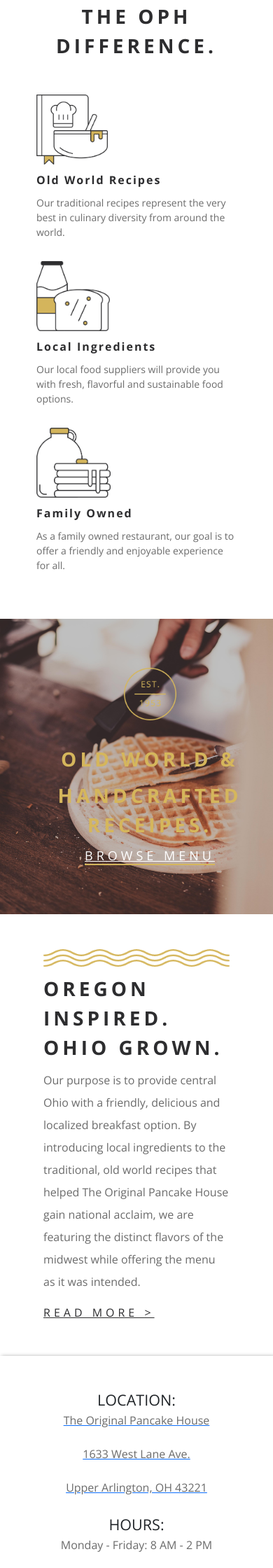
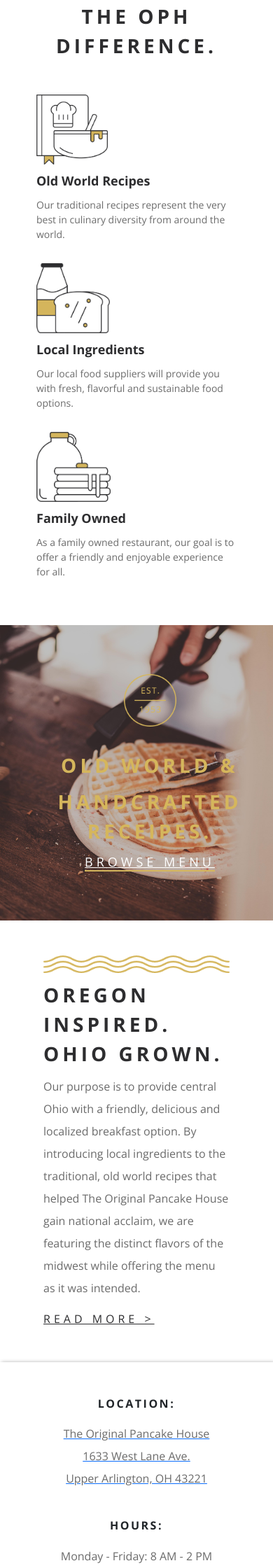
Before and after one commit to jamerine/oph_2, a Rails app: page / in a window 390 px wide. Shown: the part 733-2973 px from the top of the page at 70% size. Run offline with Rails 7, Linux system fonts and the light colour scheme; style sheets or scripts are compiled from the project's sources; some libraries are stand-ins or nearby versions.

Commit message:
final changes

```diff
--- a/app/assets/javascripts/application.js
+++ b/app/assets/javascripts/application.js
@@ -237,12 +237,14 @@
          $(".navbar-fixed-top").css('background-color', 'rgba(255, 255, 255, 1.0)');
          $(".navbar-brand").css('background-image', 'url("../assets/OPH_dark_2x.png")');
          $(".navbar-brand").css('height', '50px');
+         $(".navbar-brand").css('width', '100px');
          $(".navbar-menu").css('background-image', 'url("../assets/menu_black_2x.png")');
          $(".navbar-menu").css('height', '50px');
-
+         $(".navbar-menu").css('margin-top', '0px');
           $(".navbar-fixed-top").css('box-shadow', ' -3px 0px 5px 0px rgba(0,0,0,0.30)');
           $(".navbar-fixed-top").css('-webkit-box-shadow', ' -3px 0px 5px 0px rgba(0,0,0,0.30)');
           $(".navbar-fixed-top").css('-moz-box-shadow', ' -3px 0px 5px 0px rgba(0,0,0,0.30)');
+
        } else {
          $(".navbar-fixed-top").css('background-color', 'transparent');
          $(".navbar-fixed-top").css('box-shadow', '0px 0px 0px 0px rgba(0,0,0,0.0)');
@@ -250,12 +252,15 @@
          $(".navbar-fixed-top").css('-moz-box-shadow', '0px 0px 0px 0px rgba(0,0,0,0.0)');
          $(".navbar-menu").css('background-image', 'url("../assets/menu_white_2x.png")');
          $(".navbar-menu").css('height', '50px');
+         $(".navbar-menu").css('margin-top', '-50px');
          if (isMobile.matches) {
            $(".navbar-brand").css('background-image', 'url("../assets/OPH_white_2x.png")');
            $(".navbar-brand").css('height', '50px');
+           $(".navbar-menu").css('margin-top', '0px');
          } else {
            $(".navbar-brand").css('background-image', 'url("../assets/oph_chef_logo_2x.png")');
-           $(".navbar-brand").css('height', '100px');
+           $(".navbar-brand").css('height', '164.88px');
+           $(".navbar-brand").css('width', '200px');
          }
 
 
--- a/app/assets/stylesheets/application.scss
+++ b/app/assets/stylesheets/application.scss
@@ -53,13 +53,14 @@
     background: image-url("menu_white_2x.png") center / contain no-repeat ;
     height: 50px;
     width: 50px;
+    margin-top: -50px;
     line-height: 70px;
   }
 
   .navbar-logo {
     background: image-url("oph_chef_logo_2x.png") center / contain no-repeat ;
-    height: 100px;
-    width: 100px;
+    height: 163.88px;
+    width: 200px;
     line-height: 70px;
   }
 
@@ -73,7 +74,9 @@
       line-height: 70px;
     }
 
-
+    .navbar-menu {
+      margin-top: 0px;
+    }
   }
 
   .navbar-toggler {
@@ -131,6 +134,10 @@
 
       color: $primary_yellow;
       text-decoration: none;
+  }
+
+  .sidenav-days {
+    letter-spacing: normal;
   }
 
   @media screen and (max-height: 450px) {
@@ -359,3 +366,7 @@
    color: $primary_yellow;
    text-decoration: none;
 }
+
+hr {
+    background-color: #95989A
+}
--- a/app/assets/stylesheets/welcome.scss
+++ b/app/assets/stylesheets/welcome.scss
@@ -60,6 +60,13 @@
     margin: 25px;
   }
 
+  .difference-subheading {
+    letter-spacing: normal;
+    font-weight: 400px;
+    font-size: 18px;
+
+  }
+
 
 
   @media screen and (max-width: 1200px) {
@@ -77,6 +84,8 @@
       margin: 15px;
     }
   }
+
+
 
 
 }
@@ -134,6 +143,29 @@
     padding-top: 50px;
   }
 
+  .card-block .card-section {
+    margin-bottom: 50px;
+    text-align: left;
+
+    @media screen and (max-width: 768px) {
+      text-align: center;
+    }
+
+  }
+
+  .card-block .card-title {
+    font-size: 16px;
+    font-weight: 600;
+    letter-spacing: 2.5px;
+    margin-bottom: 25px;
+  }
+
+
+
+  .card-block .card-text {
+    line-height: 1;
+  }
+
   #map {
         width: 100%;
         height: 100%;
@@ -166,6 +198,9 @@
 
 
 #welcome-menu {
+  margin-top: 50px;
+  margin-bottom: 50px;
+
   .welcome-menu-item {
     margin-top: 50px;
     margin-bottom: 50px;
@@ -217,13 +252,13 @@
 
 
 #welcome-footer {
-  margin-top: 25px;
-  margin-bottom: 25px;
+  margin-top: 35px;
+  margin-bottom: 35px;
+
   .footer-p {
     line-height: .10;
     font-size: 14px;
   }
-
   .social-buttons a {
     display: block;
     background-color: $primary_gray;
@@ -231,7 +266,6 @@
     width: 25px;
     border-radius: 100%;
     font-size: 18px;
-    line-height: 25px;
     color: white;
     outline: none;
     -webkit-transition: all 0.3s;
@@ -252,8 +286,8 @@
 
   @media screen and (max-width: 768px) {
     .social-buttons {
-      margin-top: 15px;
-      margin-bottom: 15px;
+      margin-top: 25px;
+      margin-bottom: 25px;
     }
 
   }
--- a/app/views/layouts/_navbar.html.erb
+++ b/app/views/layouts/_navbar.html.erb
@@ -19,8 +19,8 @@
     <%= link_to 'REVIEWS', reviews_path, class:'sidenav-link', onclick:"scrollTop()" %>
     <br>
     <h3 class="h3-dark">HOURS:</p>
-    <p>Monday - Friday: 8 AM - 2 PM</p>
-    <p>Saturday - Sunday: 8 AM - 2 PM</p>
+    <p class="sidenav-days">Monday - Friday: 8 AM - 2 PM</p>
+    <p class="sidenav-days">Saturday - Sunday: 8 AM - 2 PM</p>
 
   </div>
 </div>
--- a/app/views/welcome/_difference.html.erb
+++ b/app/views/welcome/_difference.html.erb
@@ -12,7 +12,7 @@
             <%= image_tag('iconsAsset 3@2x.png', class: 'd-flex align-self-center mr-3 difference-image' )%>
             <div class="media-body">
               <!-- <h5 class="mt-0">Media heading</h5> -->
-              <h3 class="h3-dark">Old World Recipes</h3>
+              <h3 class="h3-dark difference-subheading">Old World Recipes</h3>
               <p class="small">Our traditional recipes represent the very best in culinary diversity from around the world.</p>
             </div>
           </div>
@@ -22,7 +22,7 @@
               <%= image_tag('iconsAsset 4@2x.png', class: 'd-flex align-self-center mr-3 difference-image' )%>
               <div class="media-body">
                 <!-- <h5 class="mt-0">Media heading</h5> -->
-                <h3 class="h3-dark">Local Ingredients</h3>
+                <h3 class="h3-dark difference-subheading">Local Ingredients</h3>
                 <p class="small">Our local food suppliers will provide you with fresh, flavorful and sustainable food options.</p>
               </div>
             </div>
@@ -32,7 +32,7 @@
               <%= image_tag('iconsAsset 2@2x.png', class: 'd-flex align-self-center mr-3 difference-image' )%>
               <div class="media-body">
                 <!-- <h5 class="mt-0">Media heading</h5> -->
-                <h3 class="h3-dark">Family Owned</h3>
+                <h3 class="h3-dark difference-subheading">Family Owned</h3>
                 <p class="small">As a family owned restaurant, our goal is to offer a friendly and enjoyable experience for all.</p>
               </div>
             </div>
--- a/app/views/welcome/_locations.html.erb
+++ b/app/views/welcome/_locations.html.erb
@@ -3,21 +3,24 @@
     <div class="row text-center">
       <div class="col-md-6 col-lg-3 location-info">
           <div class="card-block">
+            <div class="card-section">
               <h4 class="card-title">LOCATION:</h4>
               <a href='#'>
                 <p class="card-text">The Original Pancake House</p>
                 <p class="card-text">1633 West Lane Ave.</p>
                 <p class="card-text">Upper Arlington, OH 43221</p>
               </a>
-            <br>
+            </div>
+            <div class="card-section">
               <h4 class="card-title">HOURS:</h4>
-            <p>Monday - Friday: 8 AM - 2 PM</p>
-            <p>Saturday - Sunday: 7 AM - 2 PM</p>
-            <br>
+              <p class="card-text">Monday - Friday: 8 AM - 2 PM</p>
+              <p class="card-text">Saturday - Sunday: 7 AM - 2 PM</p>
+            </div>
+            <div class="card-section">
               <h4 class="card-title">CONTACT:</h4>
-            <p>Phone: (614) 111-2222</p>
-            <p>Email: contact@ophohio.com</p>
-            <br>
+              <p class="card-text">Phone: (614) 111-2222</p>
+              <p class="card-text">Email: contact@ophohio.com</p>
+            </div>
           </div>
         </div>
       <br>
```
Lines whose indentation alone changed are shown as unchanged.
